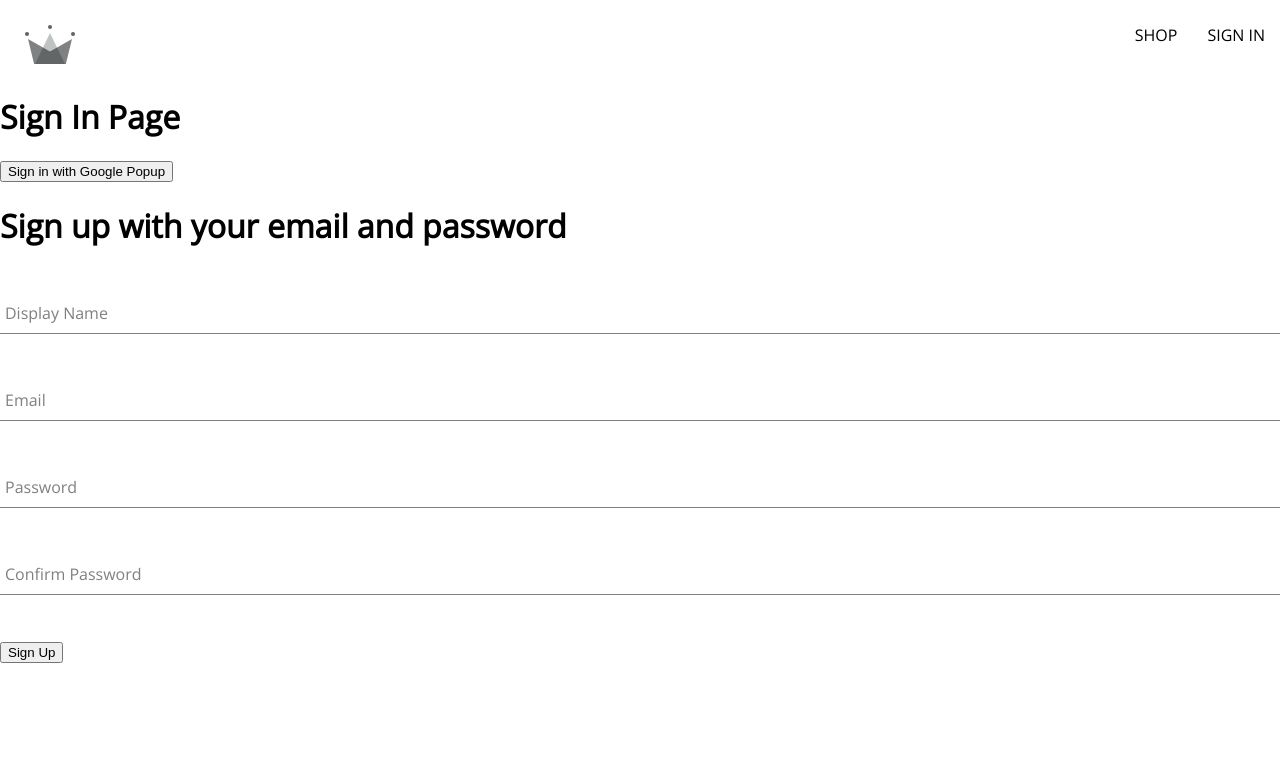
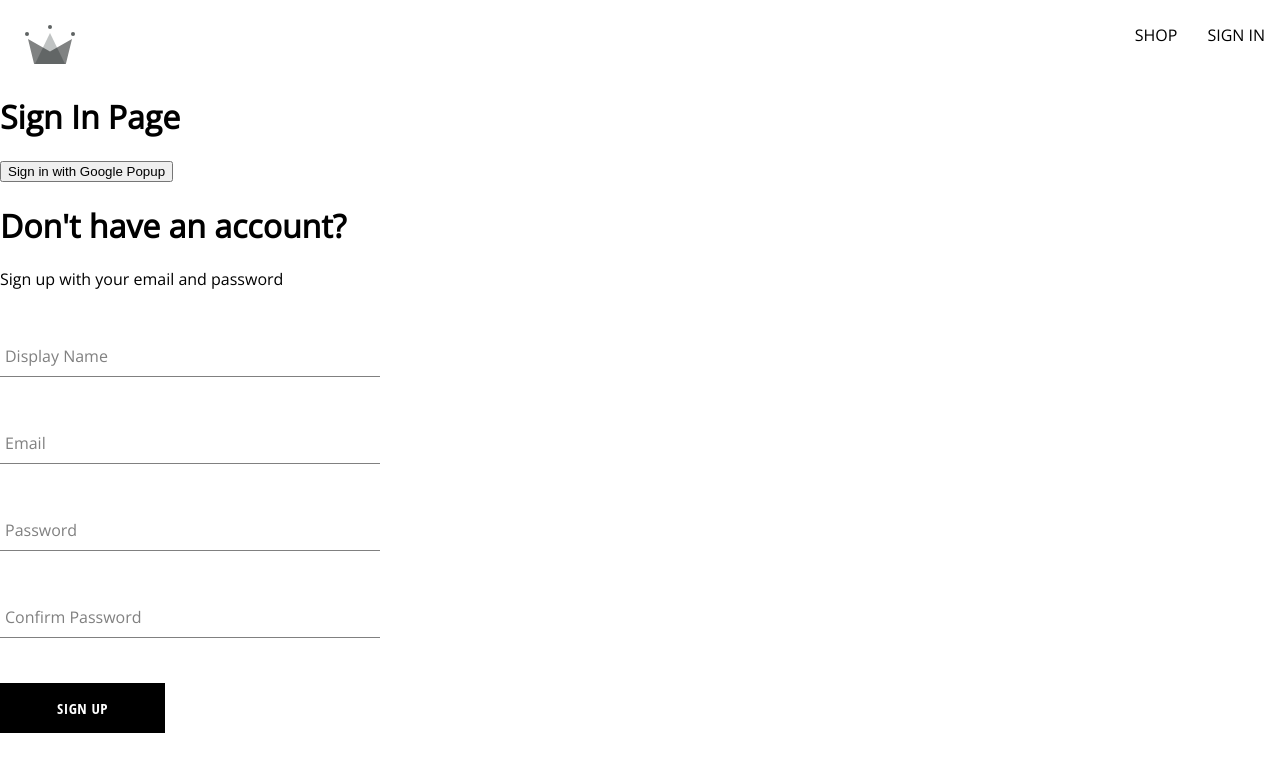
Before and after one commit to Muhammad-Sabbir/crwnClothingStepByStep, a React (Create React App) app: page /sign-in in a window 1280 px wide. Shown: the top 772 px of the page. Built offline with nearby package versions, Linux system fonts and the light colour scheme; a web font is replaced by a local one.

Commit message:
Chapter 06: Authentication Firebase>> Lecture 101: Custom Button Component

```diff
--- /dev/null
+++ b/src/components/button/button.component.jsx
@@ -0,0 +1,24 @@
+/*
+default
+
+inverted
+
+google sign in
+
+*/
+import './button.styles.scss';
+
+const BUTTON_TYPE_CLASSES = {
+  google: 'google-sign-in',
+  inverted: 'inverted',
+};
+
+const Button = ({ children, buttonType, ...otherProps }) => {
+  return (
+    <button className={`button-container ${BUTTON_TYPE_CLASSES[buttonType]}`} {...otherProps}>
+      {children}
+    </button>
+  );
+};
+
+export default Button;
--- /dev/null
+++ b/src/components/button/button.styles.scss
@@ -0,0 +1,46 @@
+.button-container {
+  min-width: 165px;
+  width: auto;
+  height: 50px;
+  letter-spacing: 0.5px;
+  line-height: 50px;
+  padding: 0 35px 0 35px;
+  font-size: 15px;
+  background-color: black;
+  color: white;
+  text-transform: uppercase;
+  font-family: 'Open Sans Condensed';
+  font-weight: bolder;
+  border: none;
+  cursor: pointer;
+  display: flex;
+  justify-content: center;
+
+  &:hover {
+    background-color: white;
+    color: black;
+    border: 1px solid black;
+  }
+
+  &.google-sign-in {
+    background-color: #4285f4;
+    color: white;
+
+    &:hover {
+      background-color: #357ae8;
+      border: none;
+    }
+  }
+
+  &.inverted {
+    background-color: white;
+    color: black;
+    border: 1px solid black;
+
+    &:hover {
+      background-color: black;
+      color: white;
+      border: none;
+    }
+  }
+}
--- a/src/components/sign-up-form/sign-up-form.component.jsx
+++ b/src/components/sign-up-form/sign-up-form.component.jsx
@@ -6,6 +6,10 @@
   createAuthUserWithEmailAndPassword,
   createUserDocumentFromAuth,
 } from '../../utils/firebase/firebase.utils';
+
+import Button from '../button/button.component';
+
+import './sign-up-form.styles.scss';
 
 const defaultFormFields = {
   displayName: '',
@@ -77,8 +81,9 @@
   //   );
 
   return (
-    <div>
-      <h1>Sign up with your email and password</h1>
+    <div className='sign-up-container'>
+      <h1> Don&apos;t have an account?</h1>
+      <span>Sign up with your email and password</span>
       <form action='' onSubmit={handleSubmit}>
         <FormInput
           label='Display Name'
@@ -115,7 +120,7 @@
           name='confirmPassword'
           value={confirmPassword}
         />
-        <button type='submit onSubmit={()=>{}}'>Sign Up</button>
+        <Button type='submit onSubmit={()=>{}}'>Sign Up</Button>
       </form>
     </div>
   );
--- /dev/null
+++ b/src/components/sign-up-form/sign-up-form.styles.scss
@@ -0,0 +1,9 @@
+.sign-up-container {
+  display: flex;
+  flex-direction: column;
+  width: 380px;
+
+  h2 {
+    margin: 10px 0;
+  }
+}
```
Also changed, not shown: gitcommands.txt.
